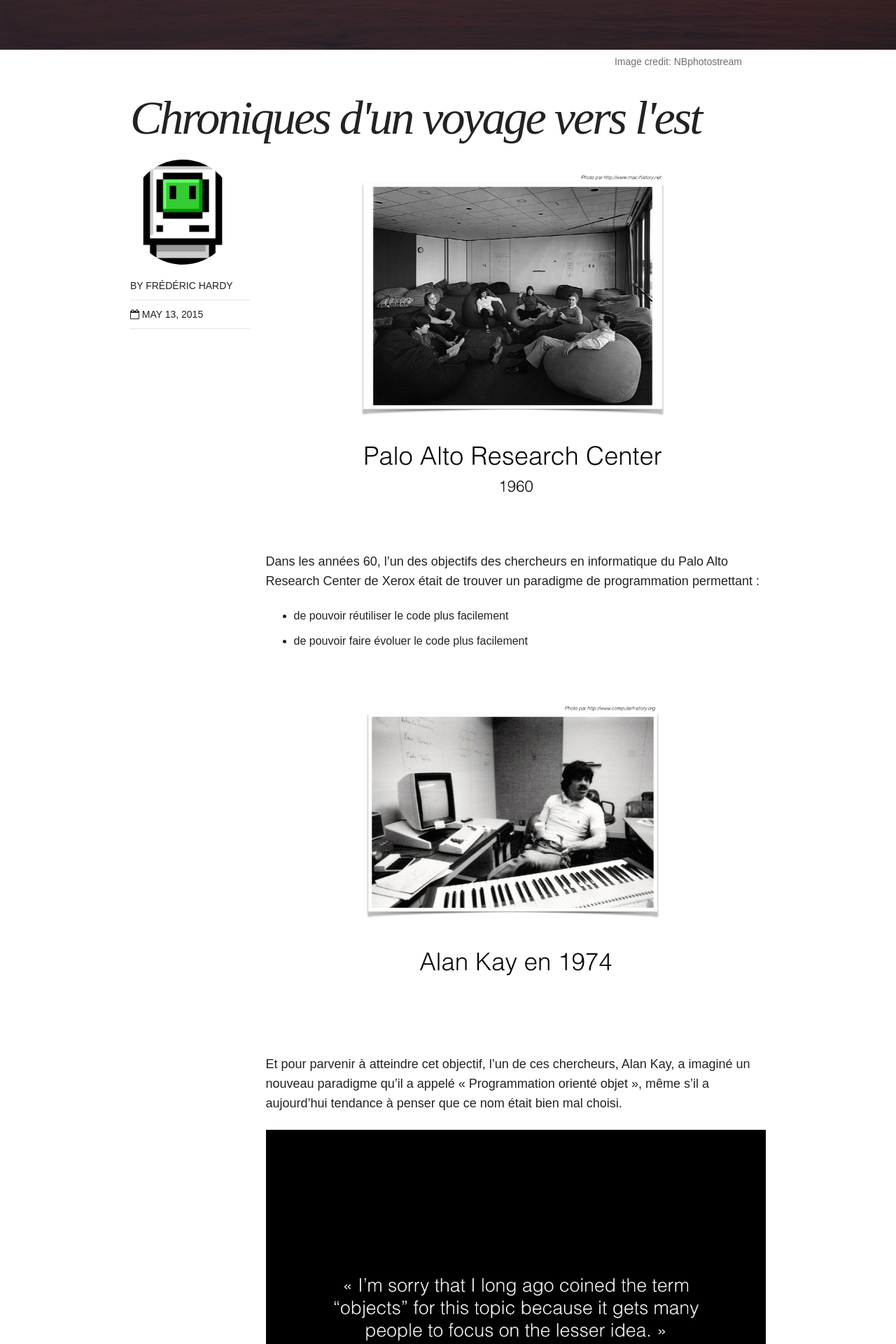
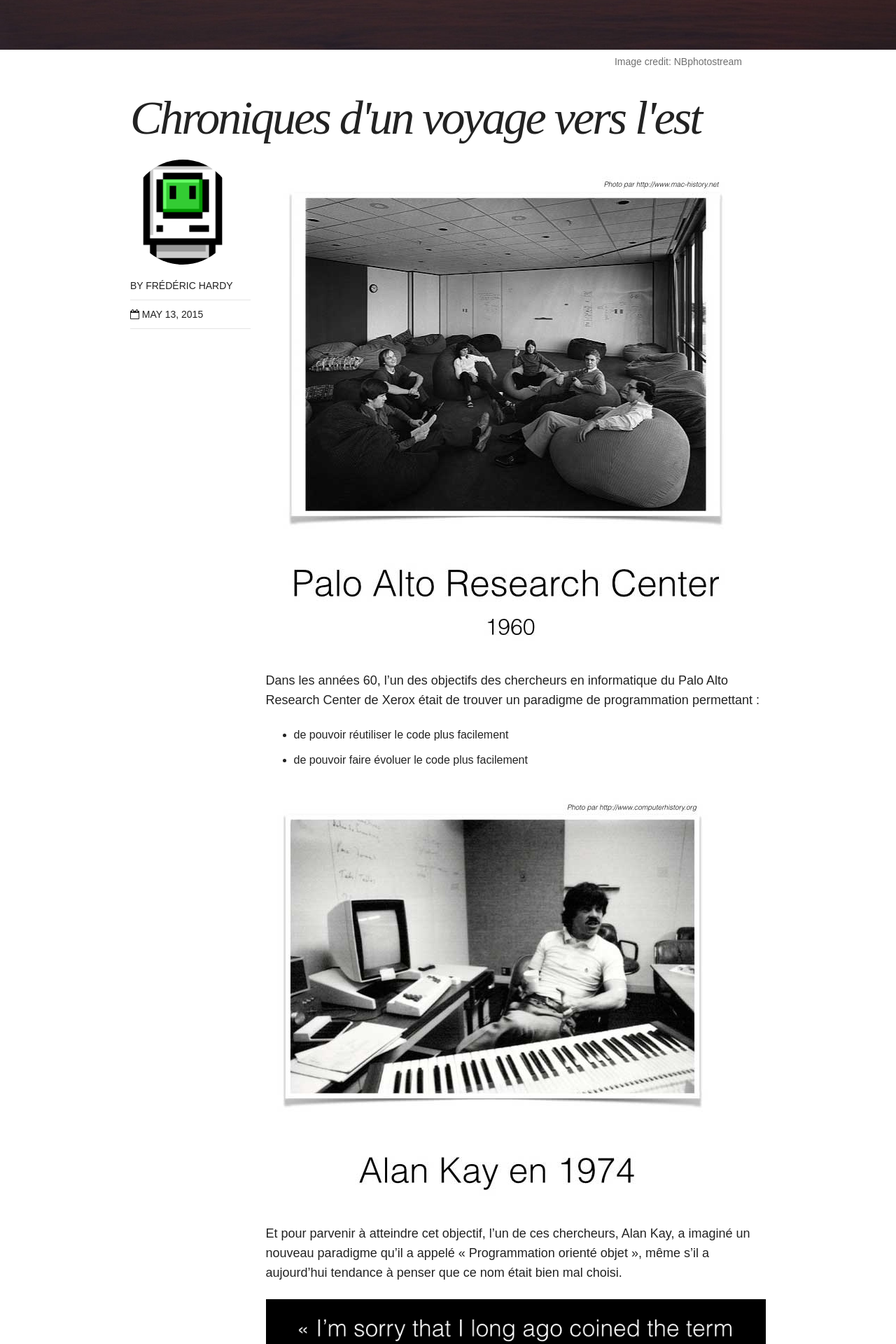
Before and after one commit to estvoyage/estvoyage.github.io, a Jekyll site: the page built from _posts/2015-05-13-phpTour.md, in a window 1280 px wide. Shown: the part 779-2699 px from the top of the page at 70% size. Built offline with Jekyll 4.4.1, drawn with Linux system fonts in a browser that asks for light colours; nearby versions of some CDN libraries.

Commit message:
Improve several images.

```diff
--- a/_posts/2015-05-13-phpTour.md
+++ b/_posts/2015-05-13-phpTour.md
@@ -18,7 +18,7 @@ Dans les années 60, l’un des objectifs des chercheurs en informatique du Pal
 
 Et pour parvenir à atteindre cet objectif, l’un de ces chercheurs, Alan Kay, a imaginé un nouveau paradigme qu’il a appelé « Programmation orienté objet », même s’il a aujourd’hui tendance à penser que ce nom était bien mal choisi.
 
-![004](/images/talks/phpTour2015/004.jpg)
+![004](/images/talks/phpTour2015/004.png)
 
 Pour définir ce paradigme, il s’est inspiré du fonctionnement des cellules biologiques qui encapsule la réalisation d’une tâche sans que le reste du monde en connaisse la nature ni la façon dont cette tâche est réalisée.
 
```
Also changed, not shown: images/talks/phpTour2015/002.jpg, images/talks/phpTour2015/003.jpg, images/talks/phpTour2015/004.jpg (deleted), images/talks/phpTour2015/004.png (added), images/talks/phpTour2015/005.jpg, images/talks/phpTour2015/006.jpg, images/talks/phpTour2015/007.jpg, images/talks/phpTour2015/008.jpg, images/talks/phpTour2015/009.jpg, images/talks/phpTour2015/010.jpg (deleted), images/talks/phpTour2015/010.png (added).
